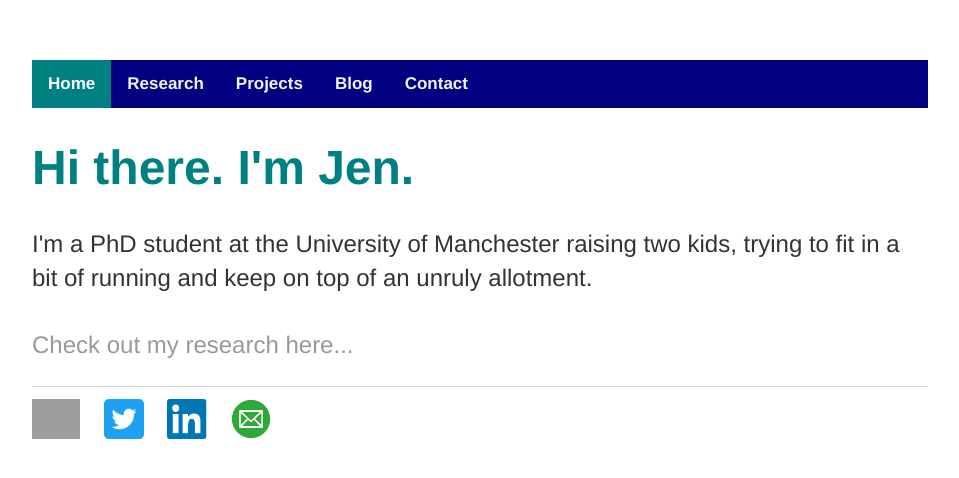
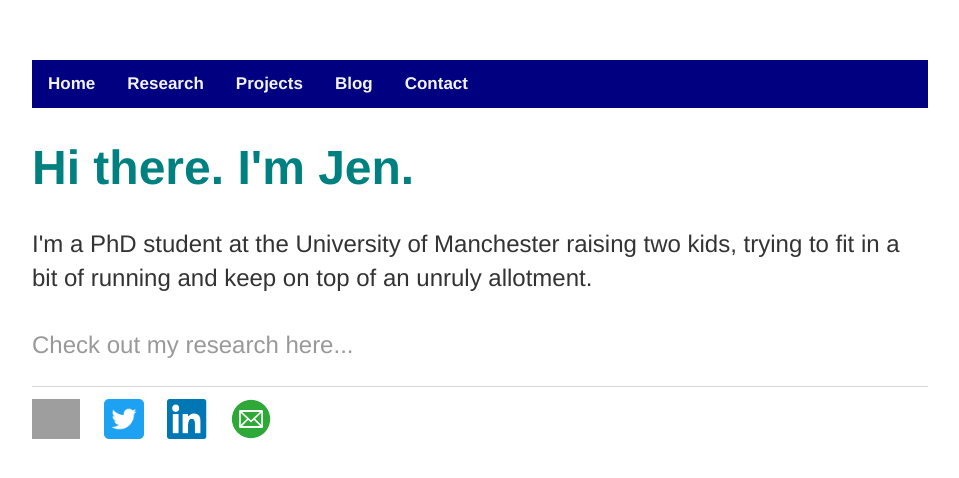
Before and after one commit to jendmurphy/jendmurphy.github.io, a Jekyll site: the page built from index.html, in a window 1280 px wide. Shown: the top 478 px of the page, without its empty margins (160-1119 px from the left). Built offline with Jekyll 4.4.1, drawn with Linux system fonts in a browser that asks for light colours; grey boxes are pictures that could not be loaded.

Commit message:
Update default.html

```diff
--- a/_layouts/default.html
+++ b/_layouts/default.html
@@ -8,7 +8,7 @@
 		<body>
 
  <div class="topnav">
-  <a class="active" href="#home">Home</a>
+  <a href="jendmurphy.github.io/index.html">Home</a>
   <a href="/research">Research</a>
   <a href="/projects">Projects</a>
   <a href="/blog">Blog</a>
```
